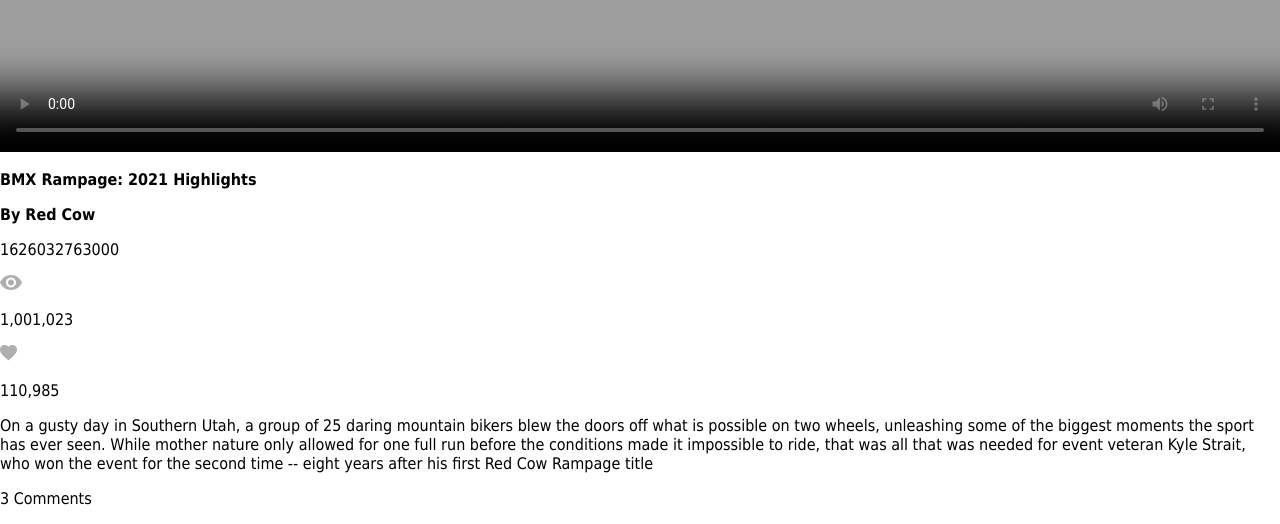
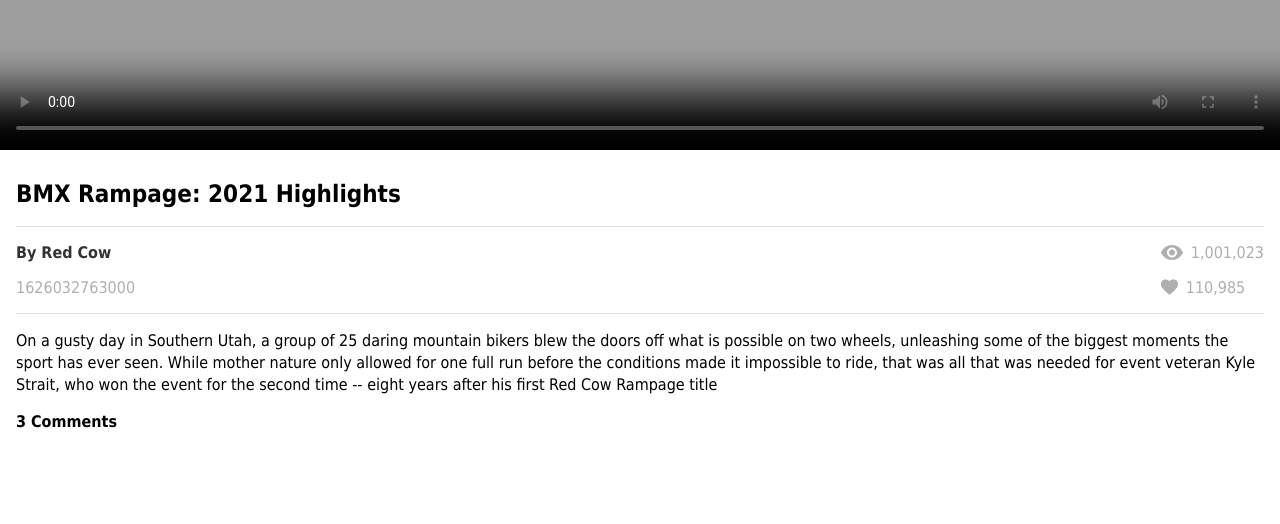
Before and after one commit to lizardskelly/brainstation-project4-brainflix, a React (Create React App) app: page / in a window 1280 px wide. Shown: the part 976-1500 px from the top of the page. After the commit the page ends 1431 px from the top, so only its background shows below. Built offline with nearby package versions, Linux system fonts and the light colour scheme; a web font is replaced by a local one.

Commit message:
added video details styling

```diff
--- a/src/components/VideoDetails/VideoDetails.js
+++ b/src/components/VideoDetails/VideoDetails.js
@@ -1,5 +1,6 @@
-import viewsIcon from '../../assets/images/views.svg'
-import likesIcon from '../../assets/images/likes.svg'
+import viewsIcon from '../../assets/images/views.svg';
+import likesIcon from '../../assets/images/likes.svg';
+import './videodetails.scss';
 
 const VideoDetails = ({ details }) => {
 
@@ -14,13 +15,13 @@
           <p className='details__text'>{timestamp}</p>
         </div>
         <div>
-          <div>
+          <div className='details__likes'>
             <img className='details__icon'
               src={viewsIcon}
               alt='views'/>
             <p className='details__text'>{views}</p>
           </div>
-          <div>
+          <div className='details__views'>
             <img className='details__icon'
               src={likesIcon}
               alt='likes'/>
--- /dev/null
+++ b/src/components/VideoDetails/videodetails.scss
@@ -0,0 +1,49 @@
+@use '../../styles/partials/variables' as *;
+
+.details {
+  display: flex;
+  flex-direction: column;
+  margin: 1.5rem 1rem;
+
+  &__title {
+    font-size: 1.5rem;
+    font-weight: 700;
+    line-height: 32px;
+    border-bottom: 1px solid $border-grey-color;
+    padding-bottom: 1rem;
+    margin-bottom: 1rem;
+  }
+
+  &__text-container {
+    display: flex;
+    justify-content: space-between;
+    margin-bottom: 1rem;
+    border-bottom: 1px solid $border-grey-color;
+  }
+
+  &__likes, &__views {
+    display: flex;
+  }
+
+  &__text {
+    color: $text-silver-color;
+    margin-bottom: 1rem;
+
+    &--color {
+      color: $text-dark-color;
+    }
+  }
+
+  &__icon {
+    margin: 0 .5rem 1rem 0;
+  }
+
+  &__description {
+    line-height: 22px;
+    margin-bottom: 1rem;
+  }
+
+  &__comment-count {
+    font-weight: 700;
+  }
+}
--- a/src/styles/partials/_global.scss
+++ b/src/styles/partials/_global.scss
@@ -4,4 +4,6 @@
 * {
   font-size: 16px;
   font-family: 'Avenir', Tahoma, sans-serif;
+  margin: 0;
+  padding: 0;
 }
```
